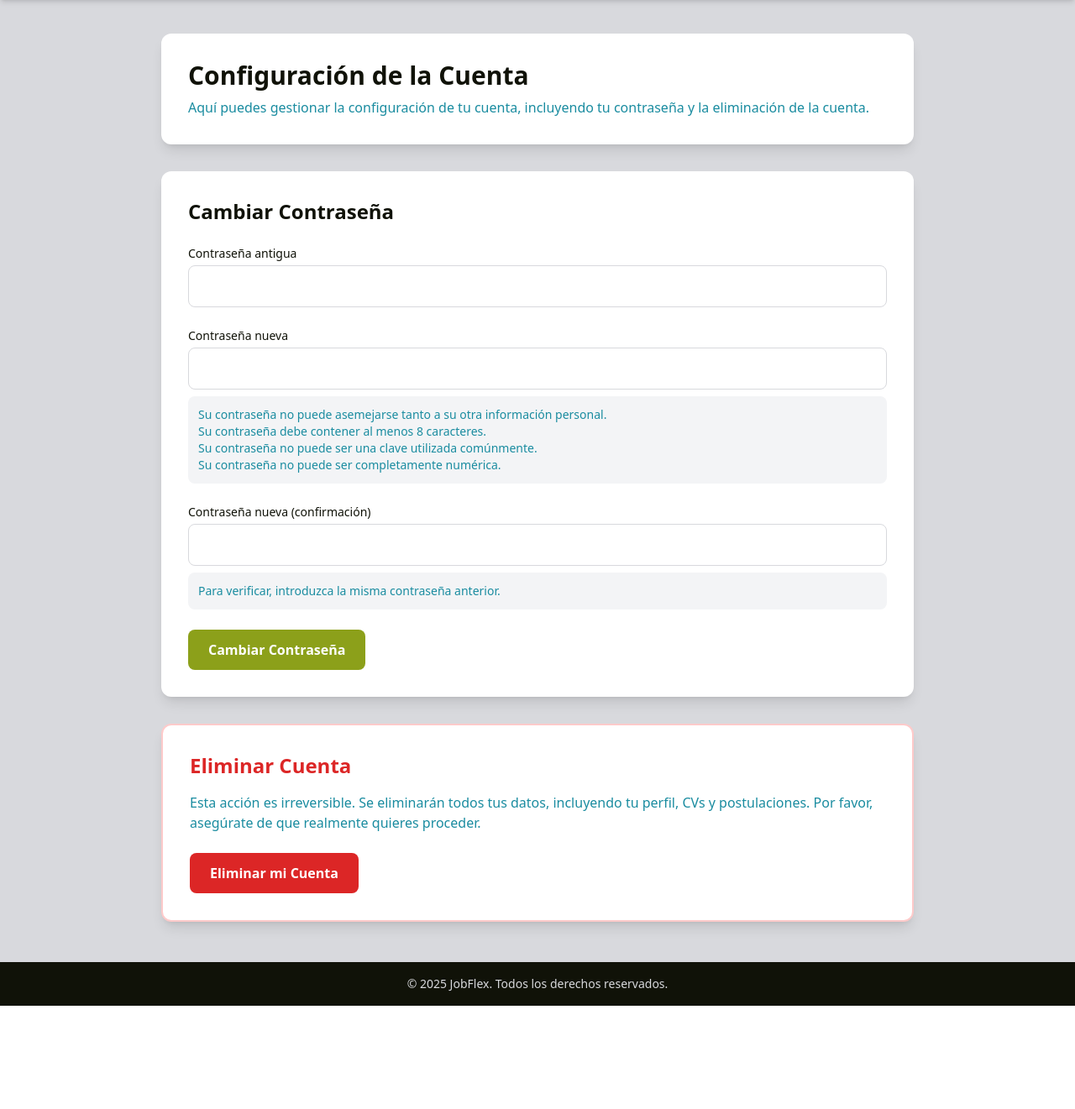
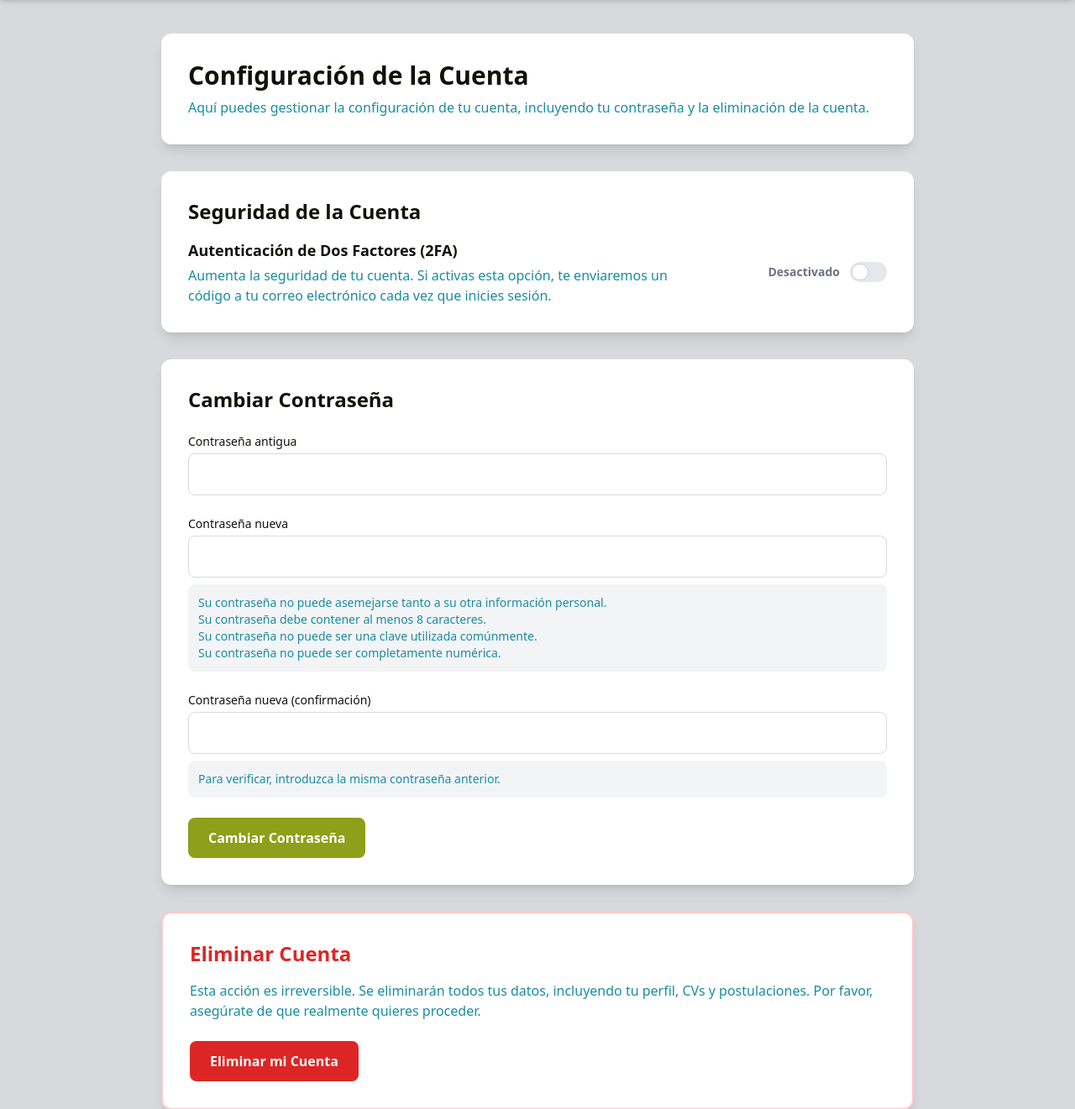
Before and after one commit to italomunozpomar/Jobflex, a Django app: page /settings/ in a window 1280 px wide. Shown: the part 64-1385 px from the top of the page at 84% size. Before the commit the page ends 1262 px from the top, so only its background shows below. Run offline with Django 5.2, Linux system fonts and the light colour scheme; the visitor is signed in with stand-in values (Sample User, id 1); data that the repository does not hold is empty; style sheets or scripts are compiled from the project's sources; some libraries are stand-ins or nearby versions.

Commit message:
settings e index

```diff
--- a/Jobflex/JFlex/models.py
+++ b/Jobflex/JFlex/models.py
@@ -43,6 +43,7 @@ class RegistroUsuarios(models.Model):
     contrasena = models.CharField(max_length=255)
     fecha_creacion = models.DateTimeField(auto_now_add=True)
     activo = models.BooleanField(default=True)
+    autenticacion_dos_factores_activa = models.BooleanField(default=False)
     ultimo_ingreso = models.DateTimeField(null=True, blank=True)
     tipo_usuario = models.ForeignKey(TipoUsuario, on_delete=models.SET_NULL, null=True, blank=True)
 
--- a/Jobflex/JFlex/templates/user/settings.html
+++ b/Jobflex/JFlex/templates/user/settings.html
@@ -10,6 +10,28 @@
         <div class="bg-white p-8 rounded-xl shadow-lg mb-8">
             <h1 class="text-3xl font-bold text-dark">Configuración de la Cuenta</h1>
             <p class="text-secondary mt-2">Aquí puedes gestionar la configuración de tu cuenta, incluyendo tu contraseña y la eliminación de la cuenta.</p>
+        </div>
+
+        <!-- Sección de Seguridad de la Cuenta (2FA) -->
+        <div class="bg-white p-8 rounded-xl shadow-lg mb-8">
+            <h2 class="text-2xl font-bold text-dark mb-4">Seguridad de la Cuenta</h2>
+            <div class="flex items-center justify-between">
+                <div>
+                    <h3 class="text-lg font-semibold text-dark">Autenticación de Dos Factores (2FA)</h3>
+                    <p class="text-secondary mt-1 max-w-xl">
+                        Aumenta la seguridad de tu cuenta. Si activas esta opción, te enviaremos un código a tu correo electrónico cada vez que inicies sesión.
+                    </p>
+                </div>
+                <div class="flex items-center gap-3">
+                     <span class="text-sm font-bold {% if request.user.registrousuarios.autenticacion_dos_factores_activa %}text-primary{% else %}text-gray-500{% endif %}">
+                         {% if request.user.registrousuarios.autenticacion_dos_factores_activa %}Activado{% else %}Desactivado{% endif %}
+                     </span>
+                     <a href="{% url 'toggle_2fa' %}" class="relative inline-flex items-center cursor-pointer">
+                         <input type="checkbox" class="sr-only peer" {% if request.user.registrousuarios.autenticacion_dos_factores_activa %}checked{% endif %} onclick="event.preventDefault(); window.location.href='{% url 'toggle_2fa' %}'">
+                         <div class="w-11 h-6 bg-gray-200 rounded-full peer peer-focus:ring-4 peer-focus:ring-primary/50 peer-checked:after:translate-x-full peer-checked:after:border-white after:content-[''] after:absolute after:top-0.5 after:left-[2px] after:bg-white after:border-gray-300 after:border after:rounded-full after:h-5 after:w-5 after:transition-all peer-checked:bg-primary"></div>
+                     </a>
+                </div>
+            </div>
         </div>
 
         <!-- Sección de Cambio de Contraseña -->
--- a/Jobflex/JFlex/urls.py
+++ b/Jobflex/JFlex/urls.py
@@ -9,9 +9,11 @@ urlpatterns = [
     path("signup/", views.signup, name="signup"),
     path('register/', views.signup, name='register'), # Alias para signup
     path('verify_code/', views.verify_code, name='verify_code'),
+    path('verify-2fa/', views.verify_2fa, name='verify_2fa'),
+    path('verify-2fa-change/', views.verify_2fa_change, name='verify_2fa_change'),
     path('user_index/', views.user_index, name='user_index'),
     path('toggle-missy-view/', views.toggle_missy_view, name='toggle_missy_view'),
-
+    path('toggle-2fa/', views.toggle_2fa, name='toggle_2fa'),
 
     # Vistas de autenticación de Django (login, logout)
     path('login/', views.CustomLoginView.as_view(template_name='registration/login.html'), name='login'),
--- a/Jobflex/JFlex/views.py
+++ b/Jobflex/JFlex/views.py
@@ -28,13 +28,19 @@ from django.template.loader import render_to_string
 from django.core.mail import EmailMessage
 from django.contrib.auth.forms import PasswordChangeForm
 from django.urls import reverse # Import reverse here
+from django.core.signing import BadSignature
 from playwright.sync_api import sync_playwright
+from django import forms
 
 # ... (rest of the imports)
 
 # 1. Importar los formularios y modelos necesarios y limpios
 from .forms import SignUpForm, VerificationForm, CandidatoForm, CVCandidatoForm, CompletarPerfilForm, InvitationForm, SetInvitationPasswordForm, CVSubidoForm, OfertaLaboralForm
 from .models import CompanyInvitationToken, TipoUsuario, RegistroUsuarios, Candidato, EmpresaUsuario, Empresa, RolesEmpresa, CVCandidato, CVCreado, CVSubido, DatosPersonalesCV, ObjetivoProfesionalCV, EducacionCV, ExperienciaLaboralCV, CertificacionesCV, HabilidadCV, IdiomaCV, ProyectosCV, ReferenciasCV, VoluntariadoCV, Postulacion, Entrevista, ModoOnline, ModoPresencial, TipoNotificacion, Notificaciones, NotificacionCandidato, NotificacionEmpresa, Region, Ciudad, RubroIndustria
+
+# --- 2FA Form ---
+class TwoFactorForm(forms.Form):
+    code = forms.CharField(label="Código de Verificación", max_length=6, required=True)
 from django.http import HttpRequest, JsonResponse, HttpResponse
 
 @transaction.atomic # Usar una transacción para asegurar la integridad de los datos
@@ -118,6 +124,125 @@ def verify_code(request):
     else:
         form = VerificationForm()
     return render(request, 'registration/enter_code.html', {'form': form})
+
+
+def verify_2fa(request):
+    user_pk = request.session.get('2fa_user_pk')
+    if not user_pk:
+        messages.error(request, "Sesión inválida para verificación 2FA. Por favor, inicia sesión de nuevo.")
+        return redirect('login')
+
+    if request.method == 'POST':
+        form = TwoFactorForm(request.POST)
+        if form.is_valid():
+            entered_code = form.cleaned_data['code']
+            stored_code = request.session.get('2fa_code')
+
+            expiry_str = request.session.get('2fa_code_expiry')
+            if not expiry_str or timezone.now() > datetime.fromisoformat(expiry_str):
+                messages.error(request, "El código de verificación ha expirado. Por favor, intenta iniciar sesión de nuevo.")
+                for key in ['2fa_user_pk', '2fa_code', '2fa_code_expiry']:
+                    request.session.pop(key, None)
+                return redirect('login')
+
+            if entered_code == stored_code:
+                try:
+                    user = User.objects.get(pk=user_pk)
+                    login(request, user, backend='django.contrib.auth.backends.ModelBackend')
+
+                    for key in ['2fa_user_pk', '2fa_code', '2fa_code_expiry']:
+                        request.session.pop(key, None)
+
+                    response = redirect('user_index')
+                    if request.POST.get('remember_device'):
+                        response.set_signed_cookie('trusted_device', user.username, salt='jobflex-2fa-salt', max_age=30*24*60*60)
+
+                    return response
+                except User.DoesNotExist:
+                    messages.error(request, "Usuario no encontrado durante la verificación 2FA.")
+                    return redirect('login')
+            else:
+                form.add_error(None, "El código introducido no es correcto.")
+    else:
+        form = TwoFactorForm()
+
+    return render(request, 'registration/verify_2fa.html', {'form': form})
+
+
+@login_required
+def toggle_2fa(request):
+    """
+    Initiates the process of enabling or disabling 2FA by sending a verification code.
+    """
+    try:
+        user_profile = request.user.registrousuarios
+        action = 'enable' if not user_profile.autenticacion_dos_factores_activa else 'disable'
+
+        code = str(random.randint(100000, 999999))
+        request.session['2fa_change_code'] = code
+        request.session['2fa_change_action'] = action
+        request.session['2fa_change_expiry'] = (timezone.now() + timedelta(minutes=10)).isoformat()
+
+        send_mail(
+            f'Código para cambiar tu configuración 2FA: {code}',
+            f'Usa este código para confirmar tu cambio de seguridad 2FA: {code}\nEste código expira en 10 minutos.',
+            'noreply@jobflex.com',
+            [request.user.email],
+            fail_silently=False,
+        )
+        messages.info(request, "Te hemos enviado un código al correo para confirmar el cambio.")
+        return redirect('verify_2fa_change')
+
+    except RegistroUsuarios.DoesNotExist:
+        messages.error(request, "No se encontró tu perfil de registro.")
+        return redirect('settings')
+
+def verify_2fa_change(request):
+    """
+    Verifies the code to finalize enabling or disabling 2FA.
+    """
+    if request.method == 'POST':
+        form = TwoFactorForm(request.POST)
+        if form.is_valid():
+            entered_code = form.cleaned_data['code']
+            stored_code = request.session.get('2fa_change_code')
+            action = request.session.get('2fa_change_action')
+            expiry_str = request.session.get('2fa_change_expiry')
+
+            if not all([stored_code, action, expiry_str]):
+                messages.error(request, "La sesión ha expirado o es inválida. Por favor, inténtalo de nuevo.")
+                return redirect('settings')
+
+            if timezone.now() > datetime.fromisoformat(expiry_str):
+                messages.error(request, "El código ha expirado. Por favor, inténtalo de nuevo.")
+                return redirect('settings')
+
+            if entered_code == stored_code:
+                try:
+                    user_profile = request.user.registrousuarios
+                    if action == 'enable':
+                        user_profile.autenticacion_dos_factores_activa = True
+                        messages.success(request, "¡Has activado la autenticación de dos factores!")
+                    elif action == 'disable':
+                        user_profile.autenticacion_dos_factores_activa = False
+                        messages.success(request, "Has desactivado la autenticación de dos factores.")
+
+                    user_profile.save(using='jflex_db')
+
+                    for key in ['2fa_change_code', '2fa_change_action', '2fa_change_expiry']:
+                        if key in request.session:
+                            del request.session[key]
+
+                    return redirect('settings')
+                except RegistroUsuarios.DoesNotExist:
+                    messages.error(request, "No se encontró tu perfil de registro.")
+                    return redirect('settings')
+            else:
+                form.add_error(None, "El código no es correcto.")
+    else:
+        form = TwoFactorForm()
+
+    return render(request, 'registration/verify_2fa_change.html', {'form': form})
 
 def index(req):
     if req.user.is_authenticated:
@@ -321,6 +446,7 @@ def user_index(request):
             ]
 
             has_cv = CVCandidato.objects.using('jflex_db').filter(candidato=candidato).exists()
+            is_2fa_active = request.user.registrousuarios.autenticacion_dos_factores_activa
 
             completed_fields_count = 0
             missing_profile_fields = []
@@ -329,14 +455,19 @@ def user_index(request):
                 if field_value and str(field_value).strip() and field_value != date(1900, 1, 1):
                     completed_fields_count += 1
                 else:
-                    missing_profile_fields.append(f"Falta {field_name}")
+                    missing_profile_fields.append(f"Completa tu {field_name}")
 
             if has_cv:
                 completed_fields_count += 1
             else:
-                missing_profile_fields.append("Subir o crear un CV")
-
-            total_profile_fields = len(profile_fields) + 1
+                missing_profile_fields.append("Sube o crea al menos un CV")
+
+            if is_2fa_active:
+                completed_fields_count += 1
+            else:
+                missing_profile_fields.append("Activa la Autenticación de Dos Factores (2FA) para mayor seguridad")
+
+            total_profile_fields = len(profile_fields) + 2 # Now 5 fields + CV + 2FA
             profile_completion_percentage = int((completed_fields_count / total_profile_fields) * 100) if total_profile_fields > 0 else 0
 
             # --- Fetch Recent Applications ---
@@ -2986,9 +3117,38 @@ class CustomLoginView(auth_views.LoginView):
         return super().form_invalid(form)
 
     def form_valid(self, form):
-        if self.request.headers.get('x-requested-with') == 'XMLHttpRequest':
-            login(self.request, form.get_user())
-            return JsonResponse({'success': True})
+        user = form.get_user()
+
+        try:
+            trusted_user = self.request.get_signed_cookie('trusted_device', default=None, salt='jobflex-2fa-salt')
+            if trusted_user == user.username:
+                login(self.request, user, backend='django.contrib.auth.backends.ModelBackend')
+                return super().form_valid(form)
+        except (KeyError, BadSignature):
+            pass
+
+        try:
+            registro_usuario = RegistroUsuarios.objects.using('jflex_db').get(id_registro=user)
+            if registro_usuario.autenticacion_dos_factores_activa:
+                self.request.session['2fa_user_pk'] = user.pk
+
+                code = str(random.randint(100000, 999999))
+                self.request.session['2fa_code'] = code
+                self.request.session['2fa_code_expiry'] = (timezone.now() + timedelta(minutes=5)).isoformat()
+
+                send_mail(
+                    f'Tu código de verificación para JobFlex es {code}',
+                    f'Usa este código para completar tu inicio de sesión: {code}\nEste código expira en 5 minutos.',
+                    'noreply@jobflex.com',
+                    [user.email],
+                    fail_silently=False,
+                )
+
+                return redirect('verify_2fa')
+        except RegistroUsuarios.DoesNotExist:
+            pass
+
+        login(self.request, user, backend='django.contrib.auth.backends.ModelBackend')
         return super().form_valid(form)
 @login_required
 def edit_cv_meta(request, cv_id):
```
Also changed, not shown: Jobflex/JFlex/templates/registration/verify_2fa.html (added, +40 -0 lines), Jobflex/JFlex/templates/registration/verify_2fa_change.html (added, +34 -0 lines), Jobflex/JFlex/migrations/0011_registrousuarios_autenticacion_dos_factores_activa.py (added).
